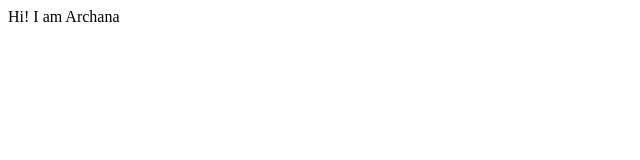
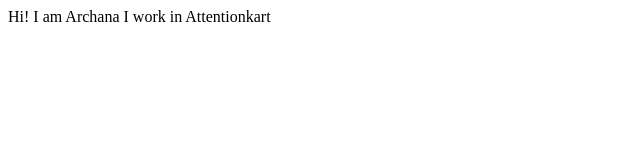
Before and after one commit to archiicodes/Archana_Portfolio, a plain HTML site: page index.html in a window 1280 px wide. Shown: the whole page, without its empty margins (0-640 px from the left). Drawn offline with Linux system fonts and the light colour scheme.

```diff
--- a/index.html
+++ b/index.html
@@ -8,5 +8,6 @@
 </head>
 <body>
     Hi! I am Archana
+    I work in Attentionkart
 </body>
 </html>
```
